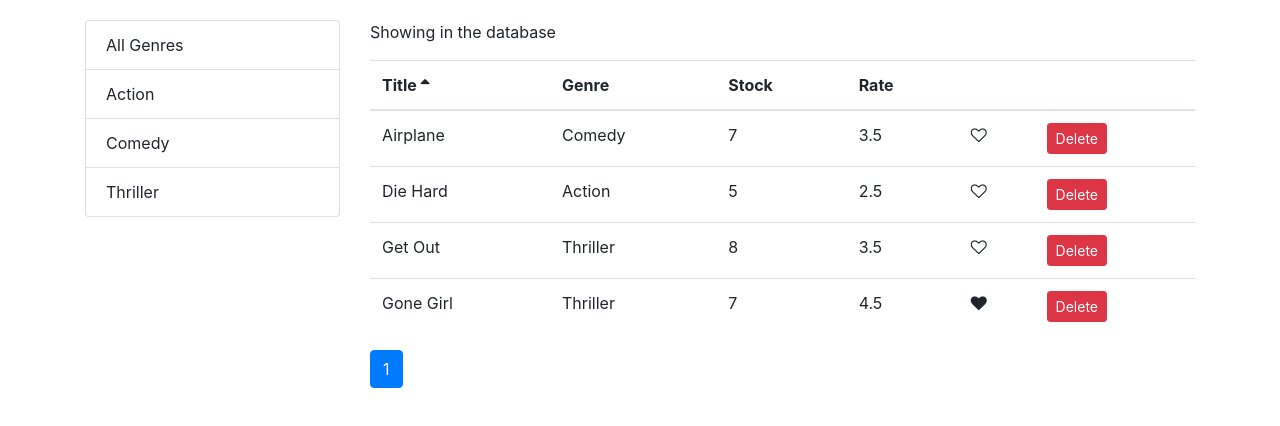
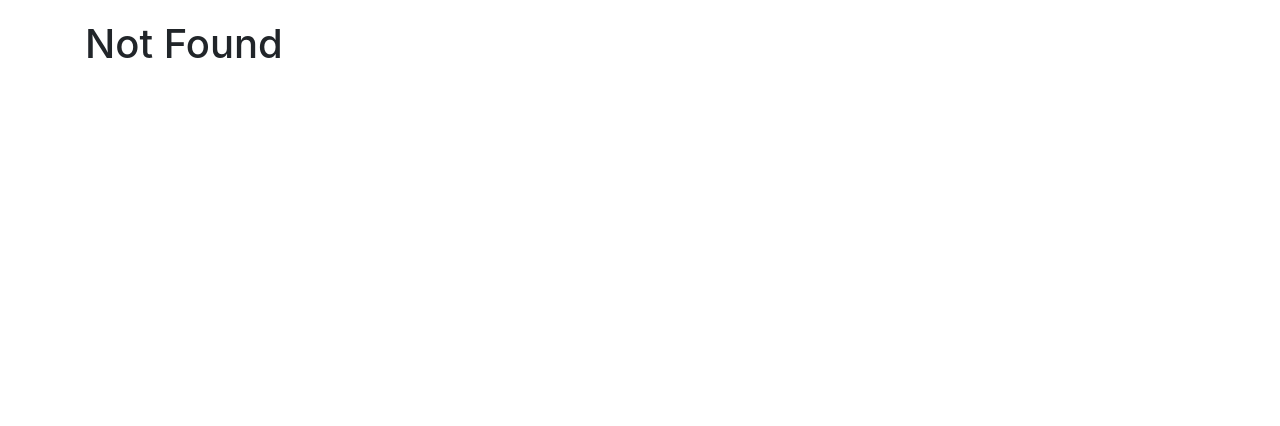
Before and after one commit to PeterFred/VidlyReact, a React (Create React App) app in the folder vidly-react/: page /not-found in a window 1280 px wide. Shown: the top 426 px of the page. Built offline with nearby package versions, Linux system fonts and the light colour scheme.

Commit message:
Routing added

```diff
--- a/vidly-react/src/App.js
+++ b/vidly-react/src/App.js
@@ -1,11 +1,22 @@
 import React from "react";
 import "./App.css";
-import Movies from "../src/components/movies";
+import { Route, Redirect, Switch } from "react-router-dom";
+import Movies from "./components/movies";
+import Customers from "./components/customers";
+import Rentals from "./components/rentals";
+import NotFound from "./components/notFound";
 
 function App() {
   return (
     <main className="container">
-      <Movies />
+      <Switch>
+        <Route path="/movies" component={Movies}></Route>
+        <Route path="/customers" component={Customers}></Route>
+        <Route path="/rentals" component={Rentals}></Route>
+        <Route path="/not-found" component={NotFound}></Route>
+        <Redirect from="/" exact to="/movies" />
+        <Redirect to="/not-found" />
+      </Switch>
     </main>
   );
 }
--- /dev/null
+++ b/vidly-react/src/components/customers.jsx
@@ -0,0 +1,7 @@
+import React from "react";
+
+const Customers = () => {
+  return <h1>Customers</h1>;
+};
+
+export default Customers;
--- /dev/null
+++ b/vidly-react/src/components/notFound.jsx
@@ -0,0 +1,7 @@
+import React, { Component } from "react";
+
+const NotFound = () => {
+  return <h1>Not Found</h1>;
+};
+
+export default NotFound;
--- /dev/null
+++ b/vidly-react/src/components/rentals.jsx
@@ -0,0 +1,7 @@
+import React, { Component } from "react";
+
+const Rentals = () => {
+  return <h1>Not FOund</h1>;
+};
+
+export default Rentals;
--- a/vidly-react/src/index.js
+++ b/vidly-react/src/index.js
@@ -5,8 +5,14 @@
 import * as serviceWorker from "./serviceWorker";
 import "bootstrap/dist/css/bootstrap.css";
 import "font-awesome/css/font-awesome.css";
+import { BrowserRouter } from "react-router-dom";
 
-ReactDOM.render(<App />, document.getElementById("root"));
+ReactDOM.render(
+  <BrowserRouter>
+    <App />
+  </BrowserRouter>,
+  document.getElementById("root")
+);
 
 // If you want your app to work offline and load faster, you can change
 // unregister() to register() below. Note this comes with some pitfalls.
```
Also changed, not shown: vidly-react/src/components/movieForm.jsx (added, +7 -0 lines), 1 other file (tests, documents, lock files or other folders).
